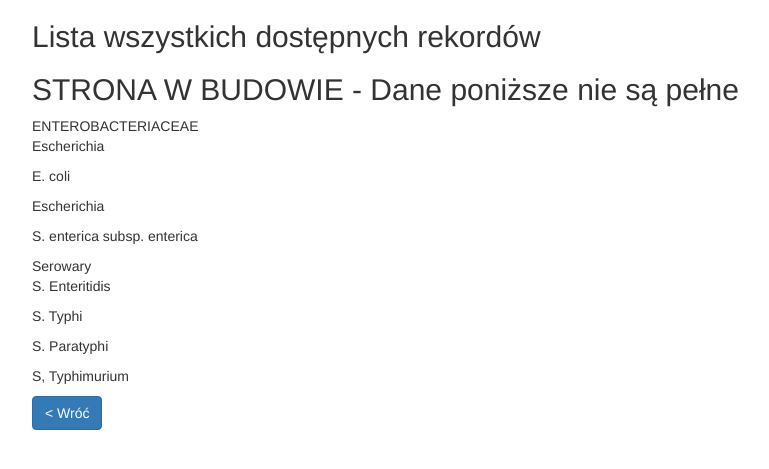
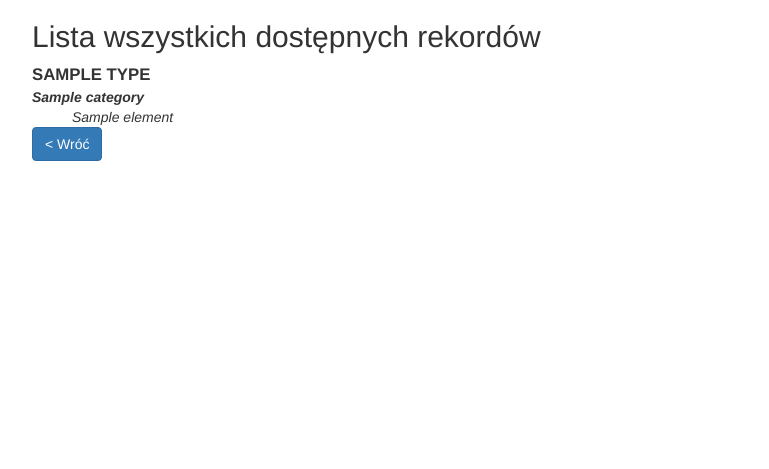
Before and after one commit to drapek/wum-quiz, a Flask app: page /list_everything in a window 1280 px wide. Shown: the top 469 px of the page, without its empty margins (38-807 px from the left). Run offline with Flask 2, Linux system fonts and the light colour scheme; tables that the repository leaves empty hold one stand-in row (values such as "Sample post"); some libraries are stand-ins or nearby versions.

Commit message:
Finish view of all elements listing.

```diff
--- a/app/config.py
+++ b/app/config.py
@@ -5,3 +5,4 @@ basedir = os.path.abspath(os.path.dirname(__file__))
 
 SQLALCHEMY_DATABASE_URI = 'sqlite:///' + os.path.join(basedir, 'sqlite.db')
 SQLALCHEMY_MIGRATE_REPO = os.path.join(basedir, 'db_repository')
+TEMPLATES_AUTO_RELOAD = True
--- /dev/null
+++ b/app/static/style.css
@@ -0,0 +1,16 @@
+div.list-all-elems--category-type {
+    font-weight: bold;
+    text-transform: uppercase;
+    font-size: larger;
+    margin-top: 10px;
+}
+
+div.list-all-elems--category {
+    font-weight: bold;
+    font-style: italic;
+}
+
+div.list-all-elems--element {
+    font-style: italic;
+    margin-left: 40px;
+}
--- a/app/templates/list_everything.html
+++ b/app/templates/list_everything.html
@@ -4,46 +4,28 @@
 <head>
     <meta charset="UTF-8">
     {% block title %}WUM quiz - Lista wszystkich rekordów{% endblock %}
+    {% block styles %}
+        {{super()}}
+        <link rel="stylesheet" type="text/css"  href="{{ url_for('static', filename='style.css') }}" />
+    {% endblock styles %}
 </head>
 <body>
 {% block content %}
     <div class="container">
+
         <h2>Lista wszystkich dostępnych rekordów</h2>
-        <!-- TODO Rebuild this to gain real data -->
-        <h2> STRONA W BUDOWIE - Dane poniższe nie są pełne</h2>
-        <div class="all-elements-list">
-            <div class="list-category-type">
-                ENTEROBACTERIACEAE
-                <p class="list-category">
-                    Escherichia
-                </p>
-                <p class="list-element">
-                    E. coli
-                </p>
-                <p class="list-category">
-                    Escherichia
-                </p>
-                <p class="list-element">
-                    S. enterica subsp. enterica
-                </p>
-
-                <div class="list-element-type">
-                    Serowary
-                <p class="list-element">
-                    S. Enteritidis
-                </p>
-                <p class="list-element">
-                    S. Typhi
-                </p>
-                <p class="list-element">
-                    S. Paratyphi
-                </p>
-                <p class="list-element">
-                    S, Typhimurium
-                </p>
-                </div>
-            </div>
-
+        <div>
+            {% for category_type in all_elements %}
+                {% if category_type.name %}
+                <div class="list-all-elems list-all-elems--category-type">{{ category_type.name }}</div>
+                {% endif %}
+                {% for category in category_type.categories %}
+                    <div class="list-all-elems list-all-elems--category">{{ category.name }}</div>
+                    {% for element in category.elements %}
+                        <div class="list-all-elems list-all-elems--element">{{ element.name }}</div>
+                    {% endfor %}
+                {% endfor %}
+            {% endfor %}
         </div>
 
         <div class="navigation">
--- a/app/views.py
+++ b/app/views.py
@@ -5,7 +5,7 @@ from flask import request, redirect, url_for
 from sqlalchemy.orm import joinedload
 
 from app import app
-from app.models import Category, Element
+from app.models import Category, Element, CategoryType
 from app.functions import db_create, db_migrate, import_csv_data
 
 
@@ -43,8 +43,14 @@ def rand_elem():
 
 @app.route('/list_everything')
 def list_everything():
-    # TODO implement this
-    return render_template('list_everything.html')
+    result = []
+    no_name_category_type = {}
+    elements_without_category_type = Category.query.filter(Category.category_type == None).all()
+    no_name_category_type['categories'] = elements_without_category_type
+    result.append(no_name_category_type)
+    all_categories_types = CategoryType.query.options(joinedload('categories')).all()
+    result += all_categories_types
+    return render_template('list_everything.html', all_elements=result)
 
 
 @app.route('/manage')
```
